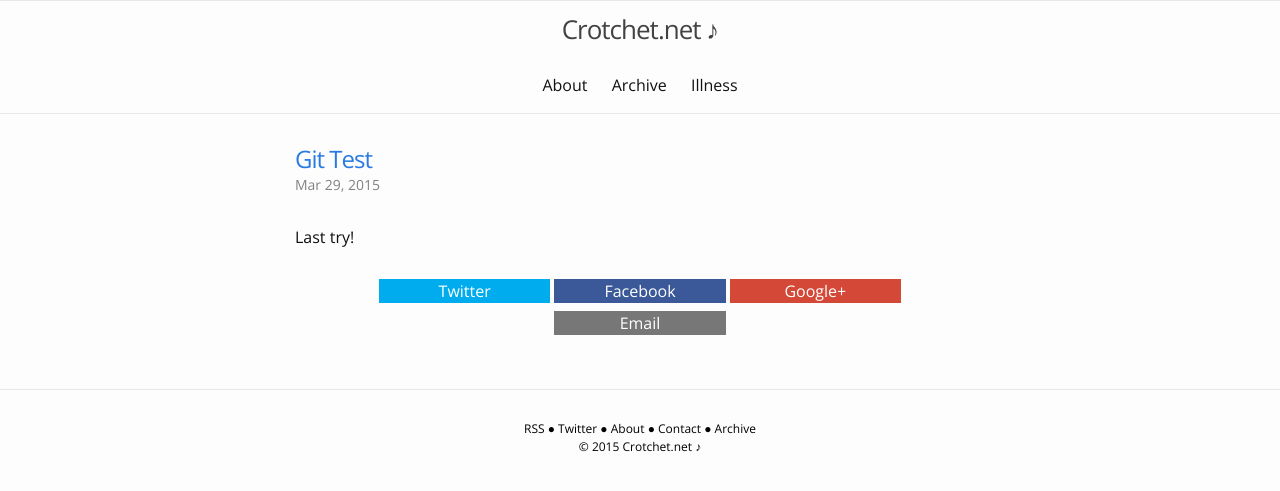
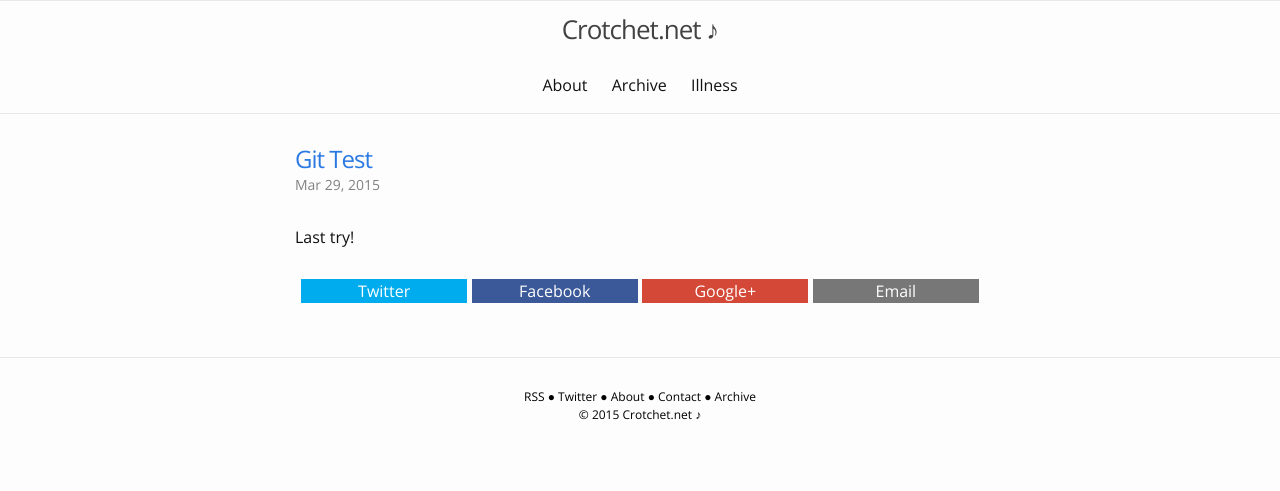
Before and after one commit to andyml123/andyml123.github.io, a Jekyll site: the page built from _posts/2015-03-29-git-test.markdown, in a window 1280 px wide. Shown: the top 491 px of the page. Built offline with Jekyll 4.4.1, drawn with Linux system fonts in a browser that asks for light colours.

Commit message:
inital commit

```diff
--- a/_sass/_layout.scss
+++ b/_sass/_layout.scss
@@ -310,7 +310,7 @@ hr {
 .sharing-button, .sharing-button:visited {
   display: inline-block;
   text-align: center;
-  width: 10.7rem;
+  width: 10.4rem;
   min-width: 10rem;
   background-color: #ccc;
   color: #fff;
```
